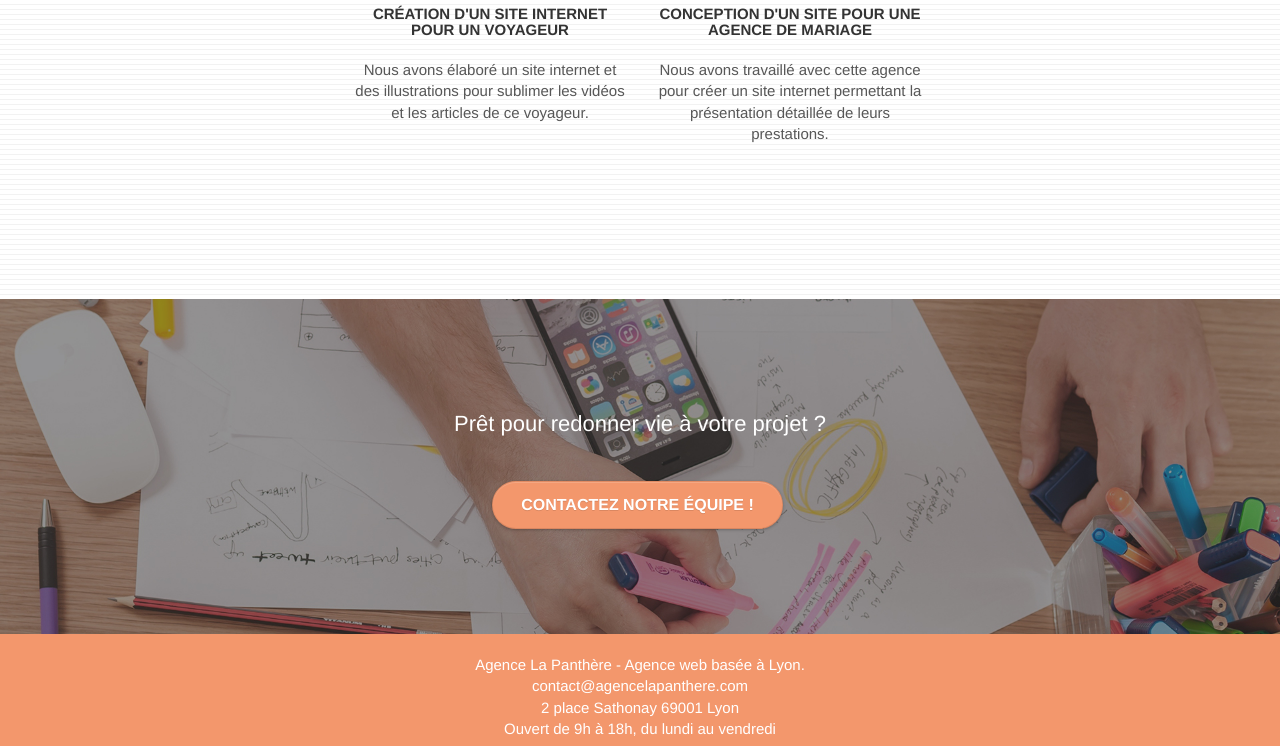
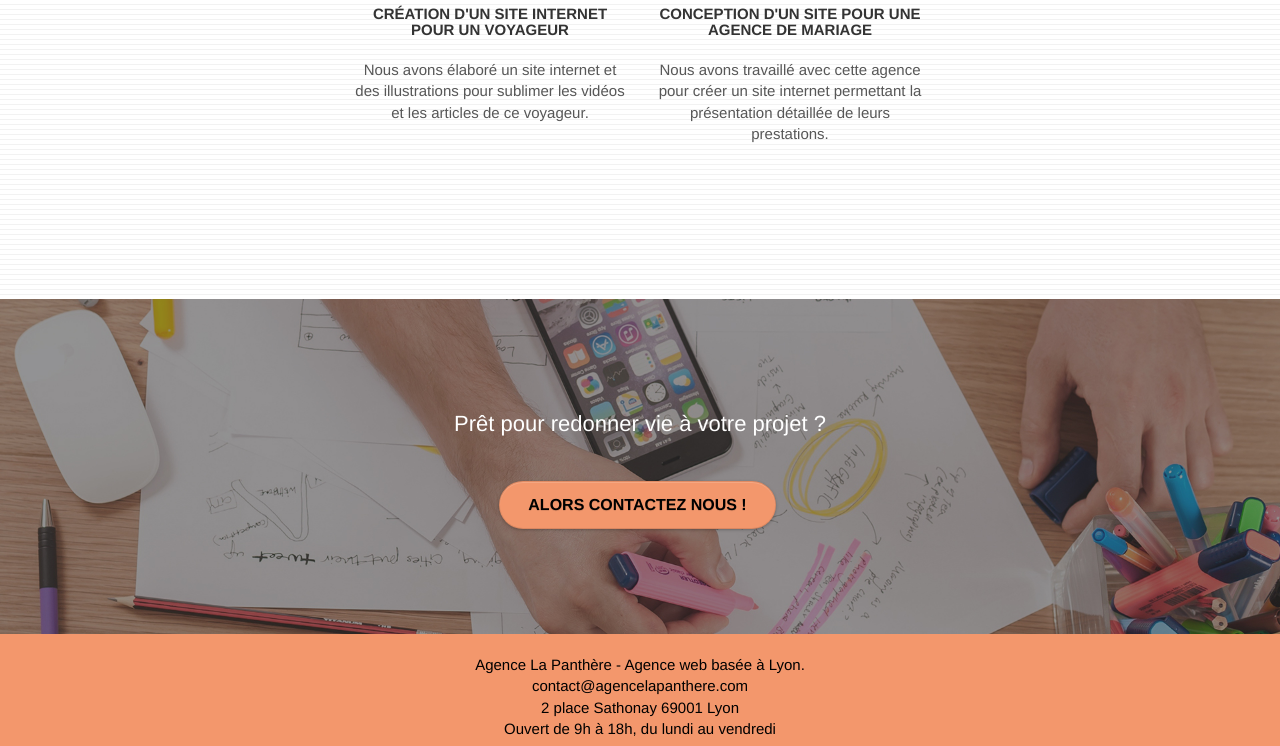
Before and after one commit to Maxime-Gld/Projet-4, a plain HTML site: page index.html in a window 1280 px wide. Shown: the part 2702-3448 px from the top of the page. Drawn offline with Linux system fonts and the light colour scheme.

Commit message:
Contraste et luminosité

```diff
--- a/index.html
+++ b/index.html
@@ -210,7 +210,7 @@
 				Prêt pour redonner vie à votre projet ?<br>
 			</h2>
 			<div class="col-sm-12 text-center">
-				<a href="contact.html" class="btn btn-atomic-tangerine btn-clean btn-rd btn-lg cta-hero">Contactez notre équipe !</a>
+				<a href="contact.html" class="btn btn-atomic-tangerine btn-clean btn-rd btn-lg cta-hero black">Alors Contactez nous !</a>
 			</div>
 		</div>
 	</div>
@@ -222,7 +222,7 @@
 	<div class="container bloc-sm">
 		<div class="row">
 			<div class="col-sm-12">
-				<p class="text-center white">
+				<p class="text-center black">
 					Agence La Panthère - Agence web basée à Lyon.<br>
 					contact@agencelapanthere.com<br>
 					2 place Sathonay 69001 Lyon<br>
--- a/style.css
+++ b/style.css
@@ -729,6 +729,10 @@ h4 {
     margin-bottom: 14px;
     margin-top: 24px;
 }
+/* ajout de la couleur black */
+.black {
+    color: #000000!important;
+}
 
 .white {
     color: #FFFFFF!important;
@@ -775,12 +779,12 @@ h4 {
 
 .btn-atomic-tangerine {
     background: #F3976C;
-    color: #FFFFFF!important;
+    color: #000000!important;
 }
 
 .btn-atomic-tangerine:hover {
-    background: #c27956!important;
-    color: #FFFFFF!important;
+    background: #F9B695!important;
+    color: #000000!important;
 }
 
 .ltc-white {
```
Also changed, not shown: contact.html (+1 -1 lines).
